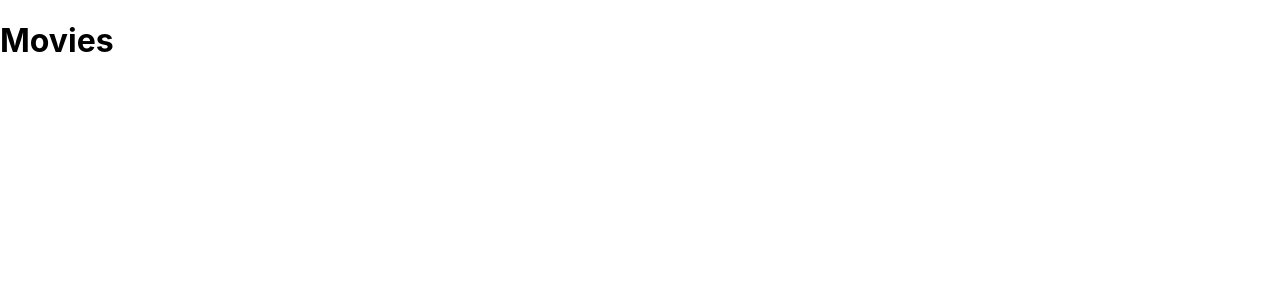
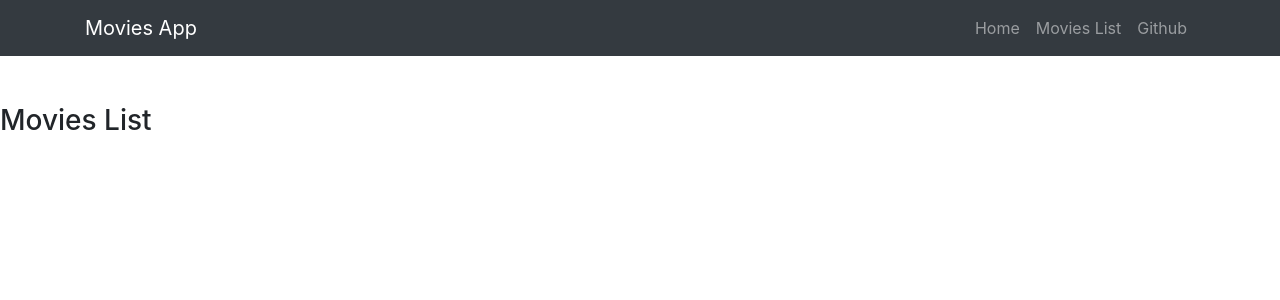
Before and after one commit to pdeppen/movie_list, a React (Create React App) app in the folder client/: page /movies in a window 1280 px wide. Shown: the top 300 px of the page. Built offline with nearby package versions, Linux system fonts and the light colour scheme.

Commit message:
#8: Finished - Basic navbar and some components in place

```diff
--- a/client/package.json
+++ b/client/package.json
@@ -3,9 +3,13 @@
   "version": "0.1.0",
   "private": true,
   "dependencies": {
+    "bootstrap": "^4.2.1",
     "react": "^16.8.1",
     "react-dom": "^16.8.1",
-    "react-scripts": "2.1.3"
+    "react-router": "^4.3.1",
+    "react-router-dom": "^4.3.1",
+    "react-scripts": "2.1.3",
+    "reactstrap": "^7.1.0"
   },
   "scripts": {
     "start": "react-scripts start",
--- a/client/src/App.js
+++ b/client/src/App.js
@@ -1,11 +1,16 @@
 import React, { Component } from 'react'
+
+// components
+import AppNavbar from './components/AppNavbar'
 import './App.css'
+
+import 'bootstrap/dist/css/bootstrap.min.css'
 
 class App extends Component {
   render() {
     return (
       <div className="App">
-        <h1>Movies</h1>
+        <AppNavbar />
       </div>
     )
   }
--- /dev/null
+++ b/client/src/components/AppNavbar.js
@@ -0,0 +1,58 @@
+import React, { Component } from 'react'
+import {
+    Collapse,
+    Navbar,
+    NavbarToggler,
+    NavbarBrand,
+    Nav,
+    NavItem,
+    NavLink,
+    Container
+} from 'reactstrap'
+import { BrowserRouter as Router, Route, Link } from 'react-router-dom'
+
+// components
+import MoviesList from './MoviesList'
+import Landing from './Landing'
+
+class AppNavbar extends Component {
+    state = {
+        isOpen: false
+    }
+
+    toggle = () => {
+        this.setState({isOpen: !this.state.isOpen})
+    }
+
+    render() {
+        return (
+            <Router>
+                <div className="AppNavbar">
+                    <Navbar color="dark" dark expand="sm" className="mb-5">
+                        <Container>
+                            <NavbarBrand href="/">Movies App</NavbarBrand>
+                            <NavbarToggler onClick={this.toggle} />
+                                <Collapse isOpen={this.state.isOpen} navbar>
+                                    <Nav className="ml-auto" navbar>
+                                        <NavItem>
+                                            <Link to="/" className="nav-link">Home</Link>
+                                        </NavItem>
+                                        <NavItem>
+                                            <Link to="/movies" className="nav-link">Movies List</Link>
+                                        </NavItem>
+                                        <NavItem>
+                                            <NavLink href="https://github.com/pdeppen">Github</NavLink>
+                                        </NavItem>
+                                    </Nav>
+                                </Collapse>
+                        </Container>
+                    </Navbar>
+                    <Route path="/" exact component={Landing} />
+                    <Route path="/movies" component={MoviesList} />
+                </div>
+            </Router>
+        )
+    }
+}
+
+export default AppNavbar
--- /dev/null
+++ b/client/src/components/Landing.js
@@ -0,0 +1,11 @@
+import React, { Component } from 'react'
+
+class Landing extends Component {
+    render() {
+        return(
+            <h2>Welcome to your Movies App!</h2>
+        )
+    }
+}
+
+export default Landing
--- /dev/null
+++ b/client/src/components/MoviesList.js
@@ -0,0 +1,11 @@
+import React, { Component } from 'react'
+
+class MoviesList extends Component {
+    render() {
+        return(
+            <h3>Movies List</h3>
+        )
+    }
+}
+
+export default MoviesList
```
Also changed, not shown: 1 other file (tests, documents, lock files or other folders).
